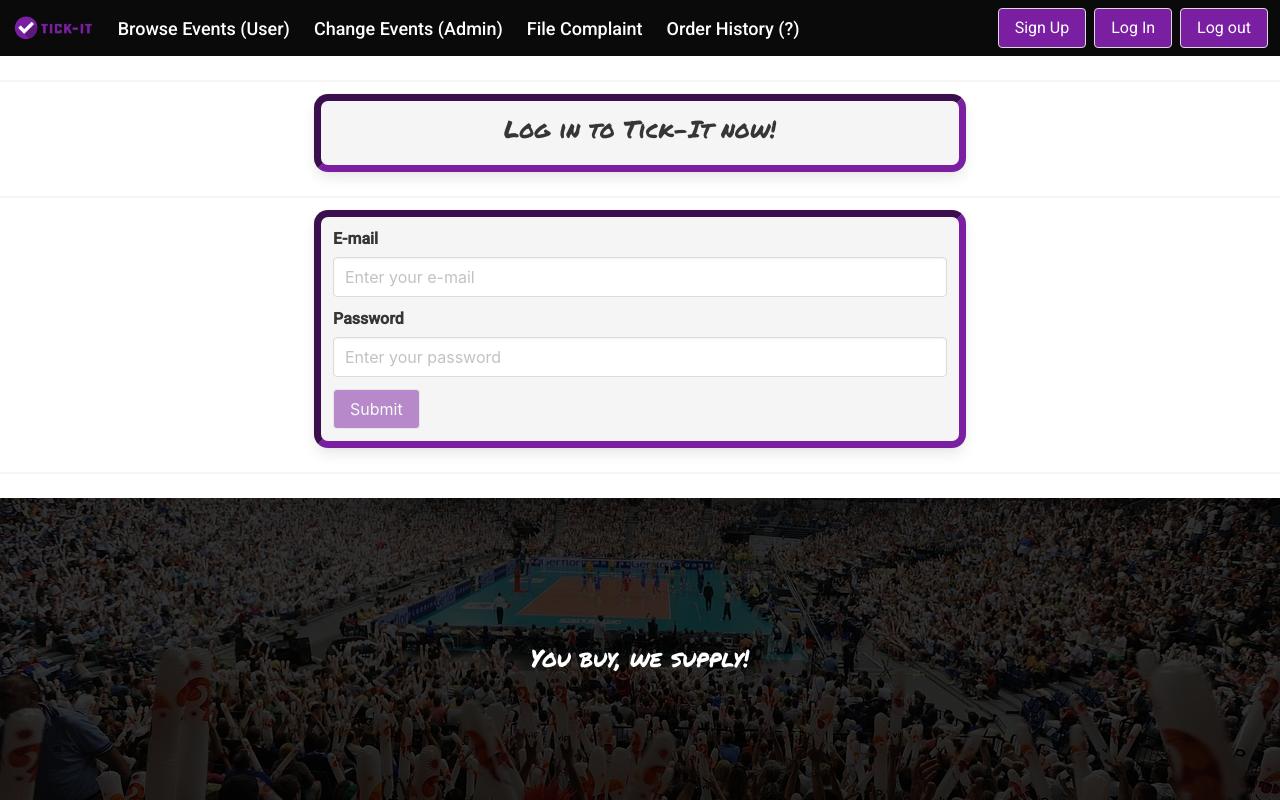
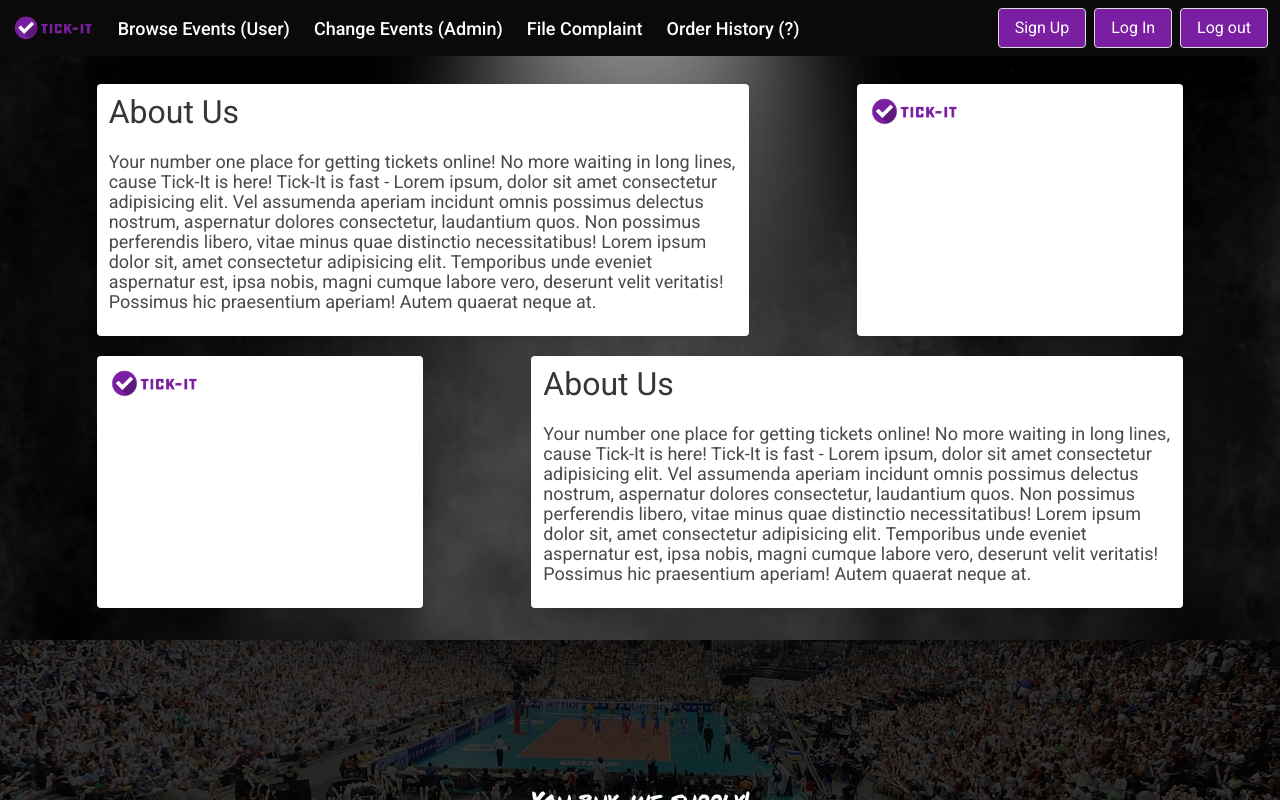
Before and after one commit to Stevan-Radovanovic/TickIt-WebApp, an Angular app: page /home in a window 1280 px wide. Before the commit this address led to /login. Shown: the top 800 px of the page. Built offline with nearby package versions, Linux system fonts and the light colour scheme.

Commit message:
Initial home page created

```diff
--- a/src/app/app.module.ts
+++ b/src/app/app.module.ts
@@ -9,9 +9,10 @@ import { AuthModule } from './auth/auth.module';
 import { ReactiveFormsModule } from '@angular/forms';
 import { FooterComponent } from './headfoot/footer/footer.component';
 import { HeaderComponent } from './headfoot/header/header.component';
+import { HomeComponent } from './home/home.component';
 
 @NgModule({
-  declarations: [HeaderComponent, FooterComponent, AppComponent],
+  declarations: [HeaderComponent, FooterComponent, AppComponent, HomeComponent],
   imports: [
     BrowserModule,
     AppRoutingModule,
--- /dev/null
+++ b/src/app/home/home.component.css
@@ -0,0 +1,11 @@
+.background {
+  position: absolute;
+  top: 0;
+  left: 0;
+  width: 100%;
+  height: 100%;
+  background: url(../../assets/black.jpg),
+    linear-gradient(rgba(0, 0, 0, 0.8), rgba(0, 0, 0, 0.8)) 50% no-repeat;
+  background-size: cover;
+  z-index: -1;
+}
--- /dev/null
+++ b/src/app/home/home.component.html
@@ -0,0 +1,56 @@
+<br /><br />
+<div class="background"></div>
+<div class="columns">
+  <div class="column is-6 is-offset-1 card">
+    <h1 class="title" style="font-size: xx-large;">About Us</h1>
+    <p style="font-size: large;">
+      Your number one place for getting tickets online! No more waiting in long
+      lines, cause Tick-It is here! Tick-It is fast - Lorem ipsum, dolor sit
+      amet consectetur adipisicing elit. Vel assumenda aperiam incidunt omnis
+      possimus delectus nostrum, aspernatur dolores consectetur, laudantium
+      quos. Non possimus perferendis libero, vitae minus quae distinctio
+      necessitatibus! Lorem ipsum dolor sit, amet consectetur adipisicing elit.
+      Temporibus unde eveniet aspernatur est, ipsa nobis, magni cumque labore
+      vero, deserunt velit veritatis! Possimus hic praesentium aperiam! Autem
+      quaerat neque at.
+    </p>
+  </div>
+  <br />
+  <div class="column is-3 is-offset-1 card">
+    <figure class="image">
+      <img
+        src="../../assets/logo.png"
+        alt="Logo Placeholder"
+        style="max-width: 90px;"
+      />
+    </figure>
+  </div>
+</div>
+<br />
+<div class="columns">
+  <div class="column is-3 is-offset-1 card">
+    <figure class="image">
+      <img
+        src="../../assets/logo.png"
+        alt="Logo Placeholder"
+        style="max-width: 90px;"
+      />
+    </figure>
+  </div>
+  <br />
+  <div class="column is-6 is-offset-1 card">
+    <h1 class="title" style="font-size: xx-large;">About Us</h1>
+    <p style="font-size: large;">
+      Your number one place for getting tickets online! No more waiting in long
+      lines, cause Tick-It is here! Tick-It is fast - Lorem ipsum, dolor sit
+      amet consectetur adipisicing elit. Vel assumenda aperiam incidunt omnis
+      possimus delectus nostrum, aspernatur dolores consectetur, laudantium
+      quos. Non possimus perferendis libero, vitae minus quae distinctio
+      necessitatibus! Lorem ipsum dolor sit, amet consectetur adipisicing elit.
+      Temporibus unde eveniet aspernatur est, ipsa nobis, magni cumque labore
+      vero, deserunt velit veritatis! Possimus hic praesentium aperiam! Autem
+      quaerat neque at.
+    </p>
+  </div>
+</div>
+<br />
--- /dev/null
+++ b/src/app/home/home.component.ts
@@ -0,0 +1,15 @@
+import { Component, OnInit } from '@angular/core';
+
+@Component({
+  selector: 'app-home',
+  templateUrl: './home.component.html',
+  styleUrls: ['./home.component.css']
+})
+export class HomeComponent implements OnInit {
+
+  constructor() { }
+
+  ngOnInit(): void {
+  }
+
+}
```
Also changed, not shown: src/app/app-routing.module.ts (+6 -1 lines), src/assets/black.jpg (added).
